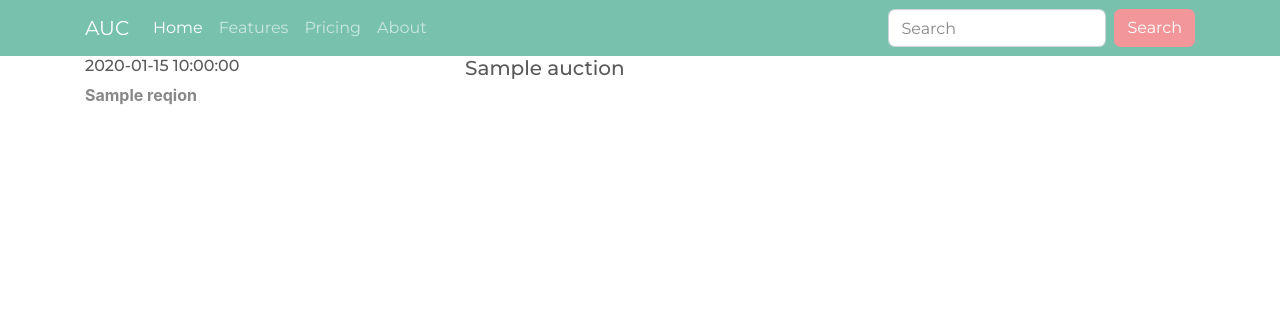
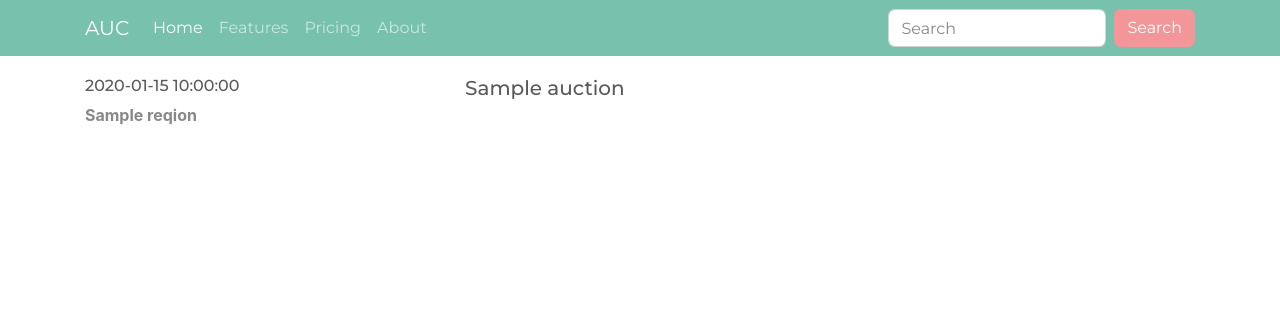
Before and after one commit to andrbee/RLT, a Symfony app: template templates/default/index.html.twig in a window 1280 px wide. Shown: the top 316 px of the page. Run offline with Twig, Linux system fonts and the light colour scheme; the template is opened without the code that fills it: most values are stand-ins (such as "Sample title", 1, 10 or a date in 2020); style sheets or scripts are compiled from the project's sources; some libraries are stand-ins or nearby versions.

Commit message:
Added file styles

```diff
--- /dev/null
+++ b/public/css/common.scss
@@ -0,0 +1,3 @@
+.item__auctions {
+  padding: 20px 0;
+}
--- a/templates/base.html.twig
+++ b/templates/base.html.twig
@@ -5,6 +5,7 @@
         <title>{% block title %}Welcome!{% endblock %}</title>
         {% block stylesheets %}
             <link href="https://stackpath.bootstrapcdn.com/bootswatch/4.3.1/minty/bootstrap.min.css" rel="stylesheet"/>
+            <link href="{{ asset('css/common.scss') }}" rel="stylesheet"/>
         {% endblock %}
     </head>
     <body>
--- a/templates/default/index.html.twig
+++ b/templates/default/index.html.twig
@@ -4,8 +4,9 @@
 {% block title %}{{ title }} }}{% endblock %}
 
 {% block body %}
+        {% for item in auctions %}
+            <div class="item__auctions">
                 <div class="row">
-        {% for item in auctions %}
                     <div class="col-4">
                         <h6>{{ item.dateAndTime }}</h6>
                         <strong>{{ item.reqion }}</strong>
@@ -13,8 +14,9 @@
                     <div class="col-8">
                         <h5>{{ item.title }}</h5>
                     </div>
+                </div>
+            </div>
         {% endfor %}
-    </div>
     <div class="row">
         {% if auctions|length >1 %}
             <div class="col"><h4><strong>Всего: {{ auctions|length }}</strong></h4></div>
```
Lines whose indentation alone changed are shown as unchanged.
